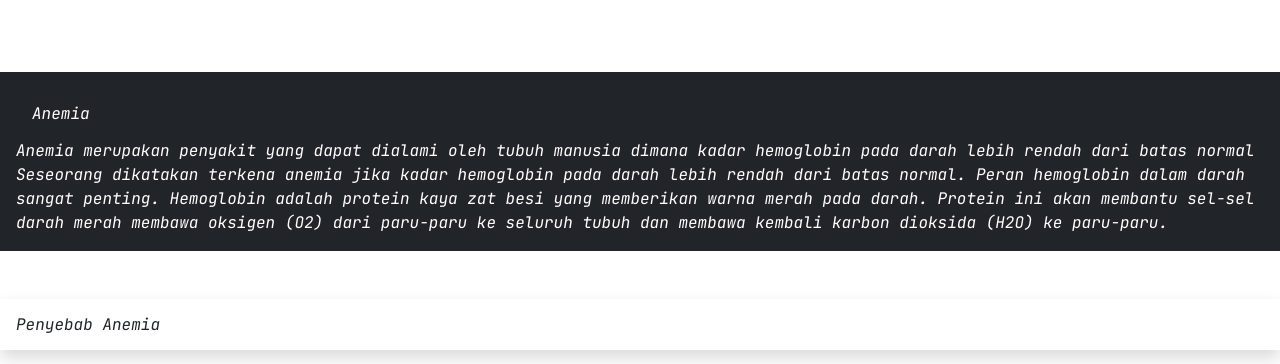
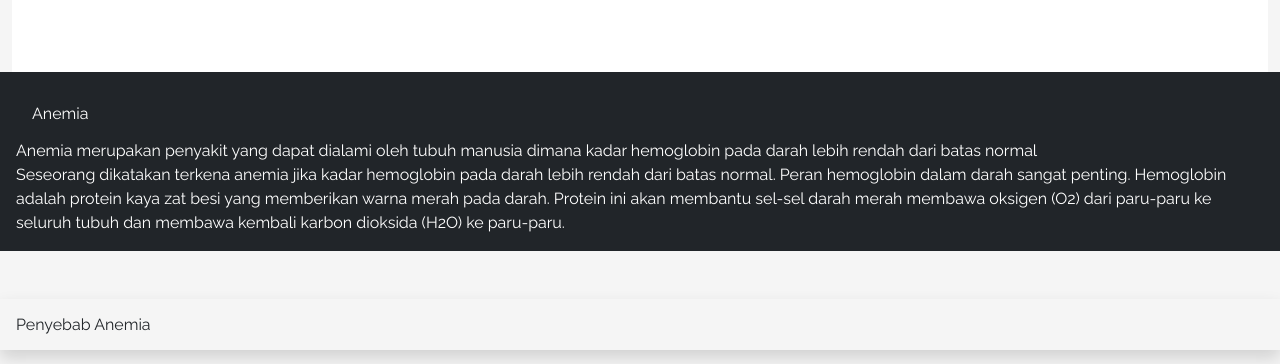
Before and after one commit to ackermanjayjay/Website-eye, a Flask app: page / in a window 1280 px wide. Shown: the top 364 px of the page. Run offline with Flask 2, Linux system fonts and the light colour scheme; some libraries are stand-ins or nearby versions.

Commit message:
menambah font

```diff
--- a/static/styles/font.css
+++ b/static/styles/font.css
@@ -1,6 +1,6 @@
-@import url('https://fonts.googleapis.com/css2?family=JetBrains+Mono:ital@1&display=swap');
+@import url('https://fonts.googleapis.com/css2?family=Raleway&display=swap');
 
 p,h1,h2,h3,h4,a,h5
 {
-    font-family: 'JetBrains Mono', monospace;
+    font-family: 'Raleway', sans-serif;
 }
--- a/static/styles/home.css
+++ b/static/styles/home.css
@@ -6,6 +6,9 @@
     }
 html{
   scroll-behavior: smooth;
+}
+body{
+  background-color: whitesmoke;
 }
 .my-lst{
   transition: transform .5s;
```
